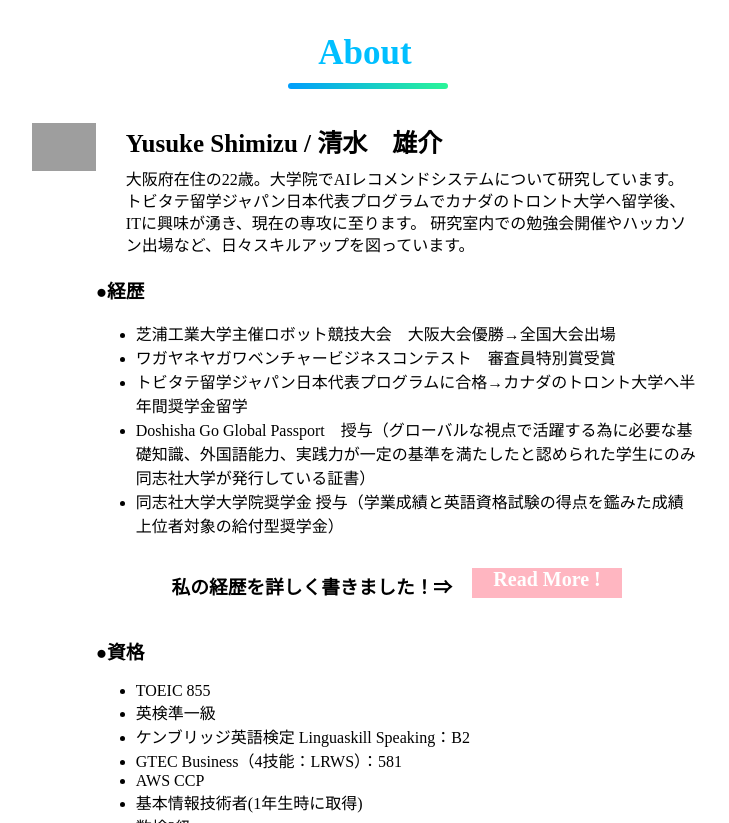
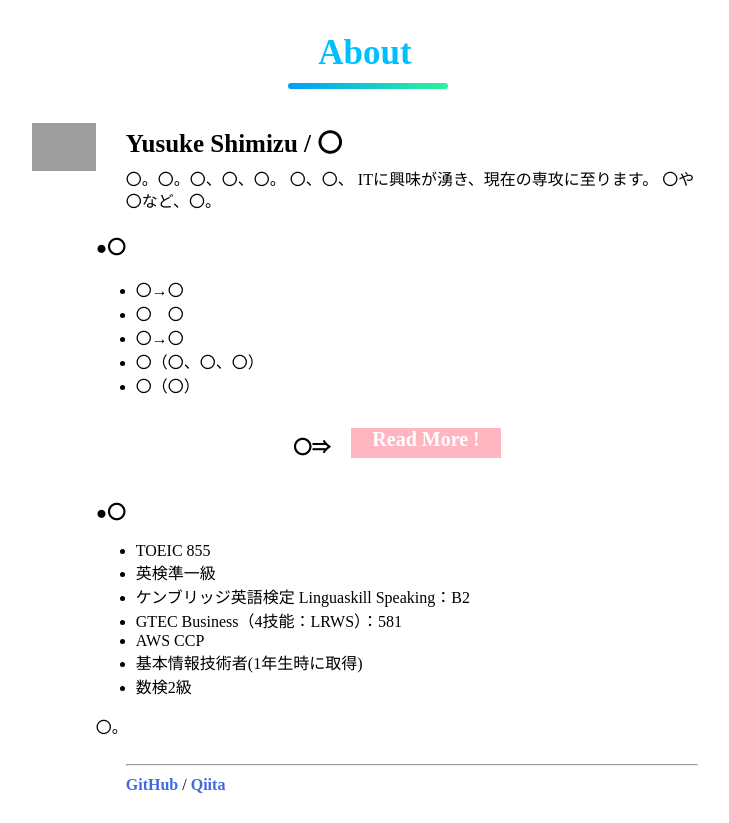
Before and after one commit to isdlyusukeshimizu/portfolio, a Flask app: page / in a window 1280 px wide. Shown: the part 1036-1859 px from the top of the page, without its empty margins (275-1004 px from the left). Run offline with Flask 3, Linux system fonts and the light colour scheme; some libraries are stand-ins or nearby versions; grey boxes are pictures that could not be loaded.

Commit message:
Update portfolio.html

```diff
--- a/templates/portfolio.html
+++ b/templates/portfolio.html
@@ -29,7 +29,7 @@
     <header id="home">
         <h1><a id="link" href="javascript:void(0);" onclick="scrollToTop();"><strong>Portfolio</strong></a></h1>
 
-        <!--　　　　　ページ内遷移メニュー　　　　　-->
+        <!--　　　　　〇　　　　　-->
         <nav class="navbar">
             <ul>
                 <li><a id="link_home" href="javascript:void(0);" onclick="scrollToTop();">Home</a></li>
@@ -39,7 +39,7 @@
             </ul>
         </nav>
 
-        <div class="hamburger"> <!--  モバイルnone  -->
+        <div class="hamburger"> <!--  〇  -->
             <div class="btn">
                 <i></i>
                 <i></i>
@@ -66,7 +66,7 @@
 
     <img class="top" src="media/IMG_6171.jpg" alt="" style="width: 100%;">
 
-<!--　　　　　自己紹介　　　　　-->
+<!--　　　　　〇　　　　　-->
 <h2 class="subtitle" id="about">About</h2>
 <div class="about">
     <div class="about-s">
@@ -74,26 +74,26 @@
             <img src="media/amerika3.png" alt="">
         </div>
         <div class="myname">
-            <h2 class="topname">Yusuke Shimizu / 清水　雄介</h2>
-            <p>大阪府在住の22歳。大学院でAIレコメンドシステムについて研究しています。
-                トビタテ留学ジャパン日本代表プログラムでカナダのトロント大学へ留学後、
+            <h2 class="topname">Yusuke Shimizu / 〇</h2>
+            <p>〇。〇。〇、〇、〇。
+                〇、〇、
                 ITに興味が湧き、現在の専攻に至ります。
-                研究室内での勉強会開催やハッカソン出場など、日々スキルアップを図っています。</p>
-            <h3>●経歴</h3>
+                〇や〇など、〇。</p>
+            <h3>●〇</h3>
             <ul>
-                <li>芝浦工業大学主催ロボット競技大会　大阪大会優勝→全国大会出場</li>
-                <li>ワガヤネヤガワベンチャービジネスコンテスト　審査員特別賞受賞</li>
-                <li>トビタテ留学ジャパン日本代表プログラムに合格→カナダのトロント大学へ半年間奨学金留学</li>
-                <li>Doshisha Go Global Passport　授与（グローバルな視点で活躍する為に必要な基礎知識、外国語能力、実践力が一定の基準を満たしたと認められた学生にのみ同志社大学が発行している証書）</li>
-                <li>同志社大学大学院奨学金 授与（学業成績と英語資格試験の得点を鑑みた成績上位者対象の給付型奨学金）</li>
+                <li>〇→〇</li>
+                <li>〇　〇</li>
+                <li>〇→〇</li>
+                <li>〇（〇、〇、〇）</li>
+                <li>〇（〇）</li>
             </ul>
 
             <div class="detail_btn">
-                <h3>私の経歴を詳しく書きました！⇒</h3>
+                <h3>〇⇒</h3>
                 <a href="{{ url_for('torikumi') }}">Read More !</a>
             </div>
 
-            <h3>●資格</h3>
+            <h3>●〇</h3>
             <ul>
                 <li>TOEIC 855</li>
                 <li>英検準一級</li>
@@ -104,7 +104,7 @@
                 <li>数検2級</li>
             </ul>
 
-                現在は応用情報技術者を勉強中です。<br>
+                〇。<br>
                 <br>
             <hr>
             <p><a href="https://github.com/isdlyusukeshimizu"><b>GitHub</b></a> / <a href="https://qiita.com/isdlyusukeshimizu" ><b>Qiita</b></a></p>
@@ -112,7 +112,7 @@
     </div>
 
 
-    <!--　　　　　写真3枚　　　　　-->
+    <!--　　　　　〇　　　　　-->
     <div class="underpic">
         <div class="love">
             <div class="lovepic">
@@ -120,18 +120,18 @@
                 <div class="loveimg">
                     <div>
                         <img src="media/IMG_iba.JPG" alt="">
-                        <p>国営ひたち海浜公園</p>
+                        <p>〇</p>
                     </div>
                     <div>
                         <img src="media/IMG_nobo.JPG" alt="">
-                        <p>登別温泉</p>
+                        <p>〇</p>
                     </div>
                     <div>
                         <img src="media/IMG_gin.JPG" alt="">
-                        <p>銀山温泉</p>
+                        <p>〇</p>
                     </div>
                 </div>
-                <p>とにかく旅行が好きで、国内の温泉や有名な観光地によく訪れます。</p>
+                <p>〇、〇。</p>
             </div>
         </div>
         <div class="love-s">
@@ -140,18 +140,18 @@
                 <div class="loveimg">
                     <div>
                         <img src="media/IMG_hiko.JPG" alt="">
-                        <p>飛行機</p>
+                        <p>〇</p>
                     </div>
                     <div>
                         <img src="media/IMG_den.JPG" alt="">
-                        <p>特急</p>
+                        <p>〇</p>
                     </div>
                     <div>
                         <img src="media/IMG_fu.JPG" alt="">
-                        <p>フェリー</p>
+                        <p>〇</p>
                     </div>
                 </div>
-                <p>飛行機や電車に乗って満喫したり、車を運転して遠出することも多いです。</p>
+                <p>〇、〇。</p>
             </div>
         </div>
         <div class="love">
@@ -160,18 +160,18 @@
                 <div class="loveimg">
                     <div>
                         <img src="media/IMG_tsu.JPG" alt="">
-                        <p>ゲーム部屋</p>
+                        <p>〇</p>
                     </div>
                     <div>
                         <img src="media/IMG_ku.JPG" alt="">
-                        <p>ライトアップ</p>
+                        <p>〇</p>
                     </div>
                     <div>
                         <img src="media/IMG_e.JPG" alt="">
-                        <p>ゲーム部屋</p>
+                        <p>〇</p>
                     </div>
                 </div>
-                <p>休日は、ゲーミングPCやSwitchなどでよくゲームをしています。</p>
+                <p>〇。</p>
             </div>
         </div>
     </div>
@@ -180,7 +180,7 @@
     </div>
 </div>
 
-<!--　　　　　サービス　　　　　-->
+<!--　　　　　〇　　　　　-->
 <h2 class="subtitle" id="service">Works</h2>
 
 <div class="service">
@@ -189,9 +189,11 @@
             <img src="media/S__14581797.jpg" alt="">
         </div>
         <div class="detail">
-            <h2>Docker勉強会
+            <h2>Docker〇
             </h2>
-            <p>Dockerはエンジニアを志望している学生として知っておくべき技術であるため、研究室内の学生を対象に、Handsonを含めた20人規模の講習を行いました。研究室内では自身の研究とは別にWebアプリ開発をする学生が多いです。その開発の中でそれぞれのPC環境を統一することは規模が大きくなるにつれて困難になります。今後社会人になることも踏まえてDockerを習得することで利点をより感じてもらえると思いました！</p>
+            <p>Docker〇、〇。〇、〇。〇、〇。
+            〇、〇、〇。
+            〇！</p>
             <br>
             <p>・<b>Frontend :</b> HTML , CSS , JavaScript(node.js)</p>
             <p>・<b>Backend :</b> Python(Flask) , MySQL(SQLite)</p>
@@ -199,9 +201,9 @@
         </div>
     </div>
 
-    <!--　　　　　クリックヒア！　　　　　-->
+    <!--　　　　　〇　　　　　-->
     <div class="detail_btn">
-        <h3>Docker勉強会 : </h3>
+        <h3>Docker〇 : </h3>
         <a href="{{ url_for('docker_lec') }}">Read More !</a>
     </div>
     <hr class="topicline">
@@ -213,7 +215,7 @@
         </div>
         <div class="detail">
             <h2>Portfolio</h2>
-            <p>このポートフォリオは、Python , Flaskで開発されています。AWS , EC2へデプロイをしました。その後Route 53でドメインを取得し、固定IPと紐づけた上でSSL化を行いました。デプロイ時のアーキテクチャ図は下記「Read More！」に載せました。</p>
+            <p>〇、Python , Flask〇。AWS , EC2〇。Route 53〇、〇、SSL〇。「Read More！」〇。</p>
             <br>
             <p>・<b>Frontend :</b> HTML , CSS , Node.js , jQuery</p>
             <p>・<b>Backend :</b>  Python , Flask , SQLite</p>
@@ -221,7 +223,7 @@
         </div>
     </div>
 
-    <!--　　　　　クリックヒア！　　　　　-->
+    <!--　　　　　〇　　　　　-->
     <div class="detail_btn">
         <h3>Portfolio : </h3>
         <a href="{{ url_for('make_portfolio') }}">Read More !</a>
@@ -234,42 +236,42 @@
     </div>
 </div>
 
-<!--　　　　　スキル　　　　　-->
+<!--　　　　　〇　　　　　-->
 <h2 class="subtitle" id="skills">Skills</h2>
 <div class="skills">
     <div class="skill">
         <h2>Frontend</h2>
         <img src="media/IMG_6258.jpg" alt="" width="57%">
-        <p>・<b>HTML & CSS :</b> Webアプリのコーディング , レスポンシブデザイン</p>
-        <p>・<b>JavaScript :</b> Webアプリ開発</p>
-        <p>・<b>Django :</b> Webサイトの作成</p>
-        <p>・<b>jQuery :</b> Portfolioに導入</p>
+        <p>・<b>HTML & CSS :</b> 〇 , 〇</p>
+        <p>・<b>JavaScript :</b> 〇</p>
+        <p>・<b>Django :</b> 〇</p>
+        <p>・<b>jQuery :</b> Portfolio〇</p>
     </div>
     <div class="skill">
         <h2>Backend</h2>
         <img src="media/IMG_30.jpg" alt="" width="91.7%">
-        <p>・<b>PHP , MySQL :</b> 大学の講義で使用</p>
-        <p>・<b>Python :</b> Webスクレイピング , 画像認識 , データ分析 , 研究</p>
-        <p>・<b>Java , SpringBoot :</b> 大学の講義で使用</p>
-        <p>・<b>AWS :</b> Portfolioのデプロイ</p>
-        <p>・<b>R :</b> 大学の講義で使用</p>
+        <p>・<b>PHP , MySQL :</b> 〇</p>
+        <p>・<b>Python :</b> 〇 , 〇 , 〇 , 〇</p>
+        <p>・<b>Java , SpringBoot :</b> 〇</p>
+        <p>・<b>AWS :</b> Portfolio〇</p>
+        <p>・<b>R :</b> 〇</p>
     </div>
     <div class="skill">
         <h2>Tools</h2>
         <img src="media/IMG_6176.png" alt="" width="81.5%">
-        <p>・<b>VSCode :</b> Webアプリ開発</p>
-        <p>・<b>Git , GitHub :</b> ソースコードの管理</p>
-        <p>・<b>Linux :</b> RaspberryPi4にUbuntu環境構築</p>
-        <p>・<b>Eclips :</b> SpringBootの開発</p>
-        <p>・<b>WordPress :</b> ブログの作成</p>
+        <p>・<b>VSCode :</b> 〇</p>
+        <p>・<b>Git , GitHub :</b> 〇</p>
+        <p>・<b>Linux :</b> RaspberryPi4〇</p>
+        <p>・<b>Eclips :</b> SpringBoot〇</p>
+        <p>・<b>WordPress :</b> 〇</p>
     </div>
     <div class="skill">
         <h2>Others</h2>
         <img src="media/axx.JPEG" alt="" width="47%">
-        <p>・<b>Lightroom :</b> RAW現像 , 写真加工</p>
-        <p>・<b>Photoshop :</b> 写真加工 , 合成</p>
-        <p>・<b>Premiere Pro :</b> 動画編集</p>
-        <p>・<b>Adobe Audition :</b> 音声編集</p>
+        <p>・<b>Lightroom :</b> 〇 , 〇</p>
+        <p>・<b>Photoshop :</b> 〇 , 〇</p>
+        <p>・<b>Premiere Pro :</b> 〇</p>
+        <p>・<b>Adobe Audition :</b> 〇</p>
     </div>
 </div>
 
```
